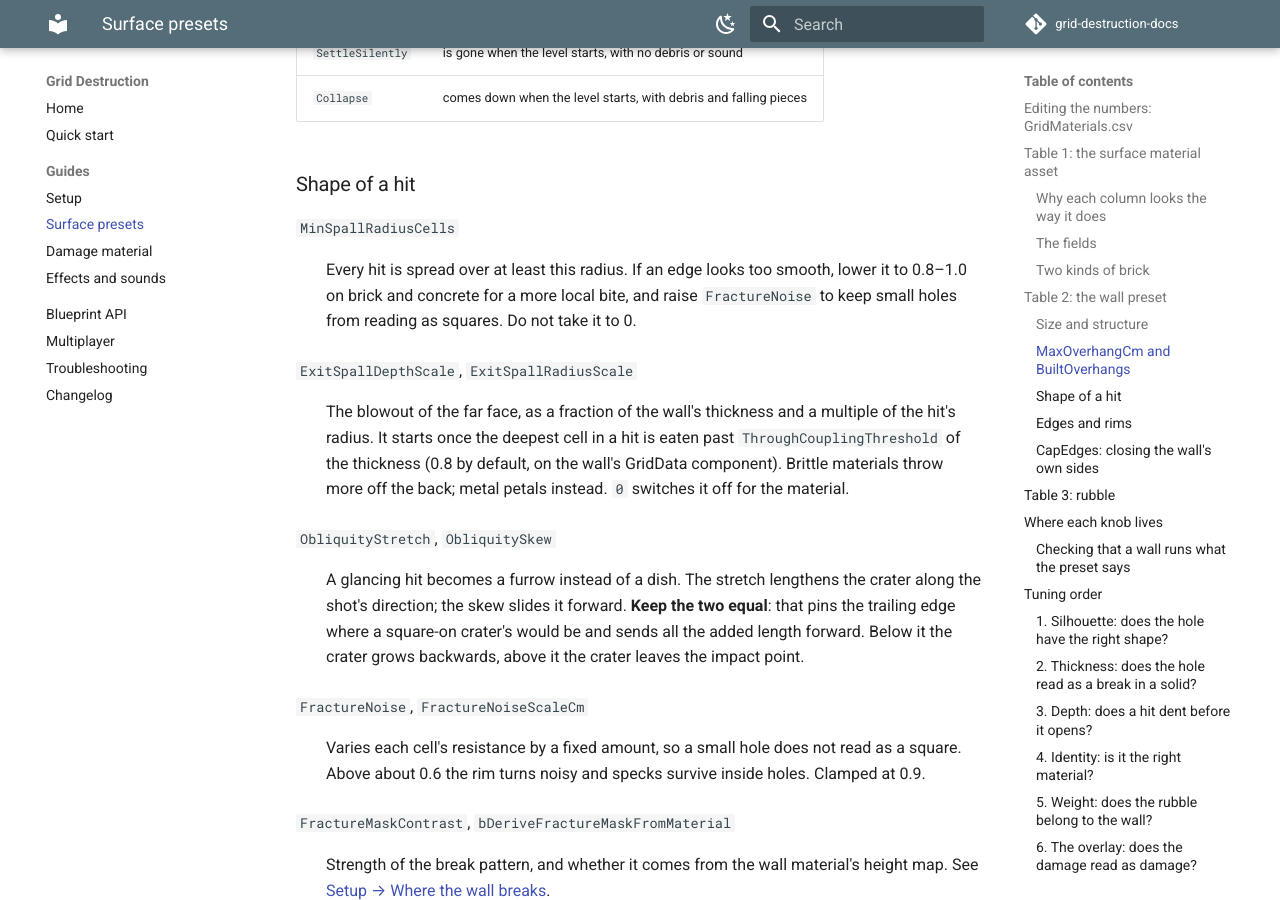
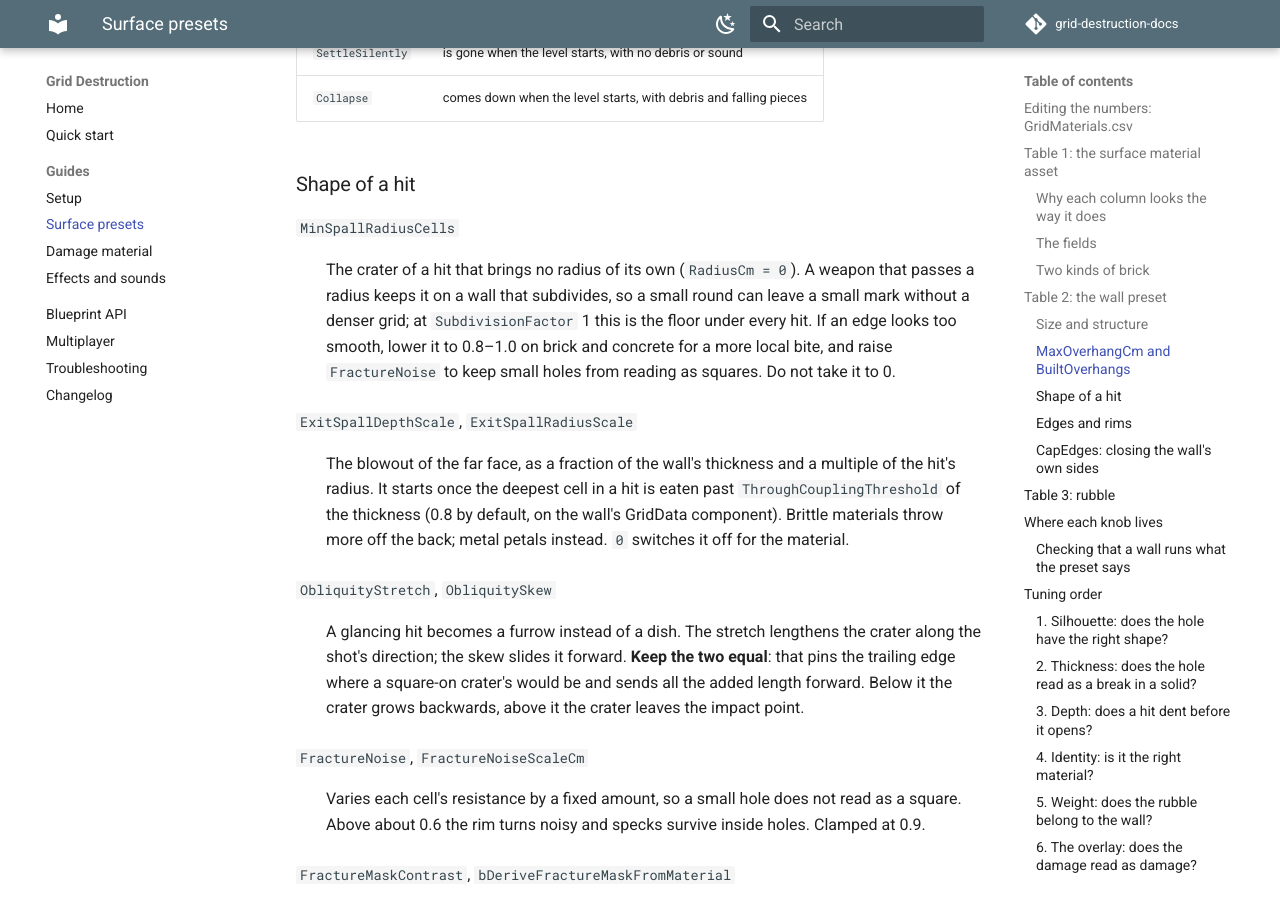
Before and after one commit to kytyji/grid-destruction-docs, an MkDocs documentation site: the page built from docs/surface-presets.md, in a window 1280 px wide and 900 px high, scrolled down 5022 px. Built offline with MkDocs 1.6.1 and Material for MkDocs 9.7.7, drawn with Linux system fonts in a browser that asks for light colours; comment, search, counter and statistics services are not loaded; the version menu is left out.

Commit message:
Blueprint API, Surface presets: a weapon's own radius keeps a small round small

```diff
--- a/docs/surface-presets.md
+++ b/docs/surface-presets.md
@@ -240,7 +240,10 @@ past the limit logs an `OVERHANG` line once. `BuiltOverhangs` on the preset
 ### Shape of a hit
 
 `MinSpallRadiusCells`
-:   Every hit is spread over at least this radius. If an edge looks too smooth,
+:   The crater of a hit that brings no radius of its own (`RadiusCm = 0`). A
+    weapon that passes a radius keeps it on a wall that subdivides, so a small
+    round can leave a small mark without a denser grid; at `SubdivisionFactor`
+    1 this is the floor under every hit. If an edge looks too smooth,
     lower it to 0.8–1.0 on brick and concrete for a more local bite, and raise
     `FractureNoise` to keep small holes from reading as squares. Do not take it
     to 0.
```
Also changed, not shown: docs/integration.md (+2 -2 lines).
